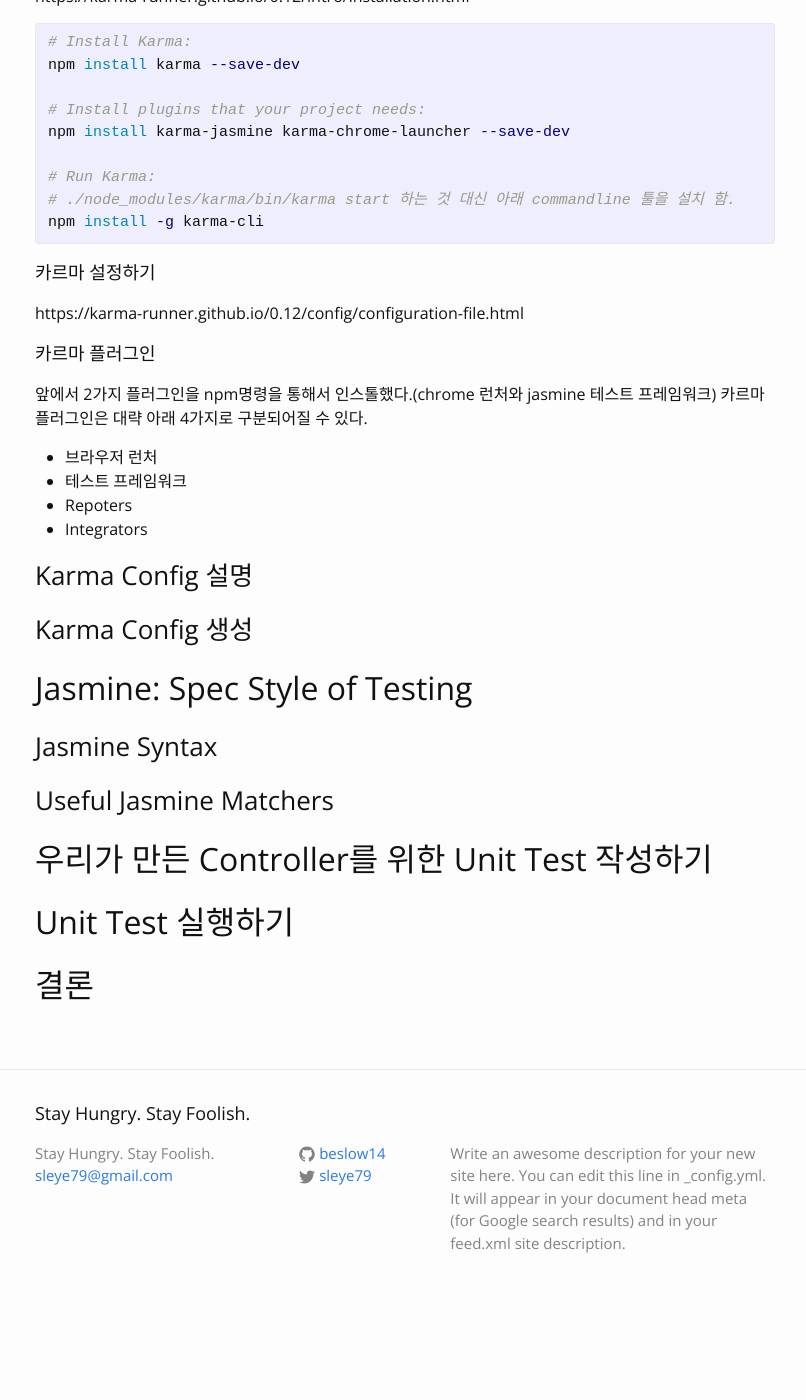
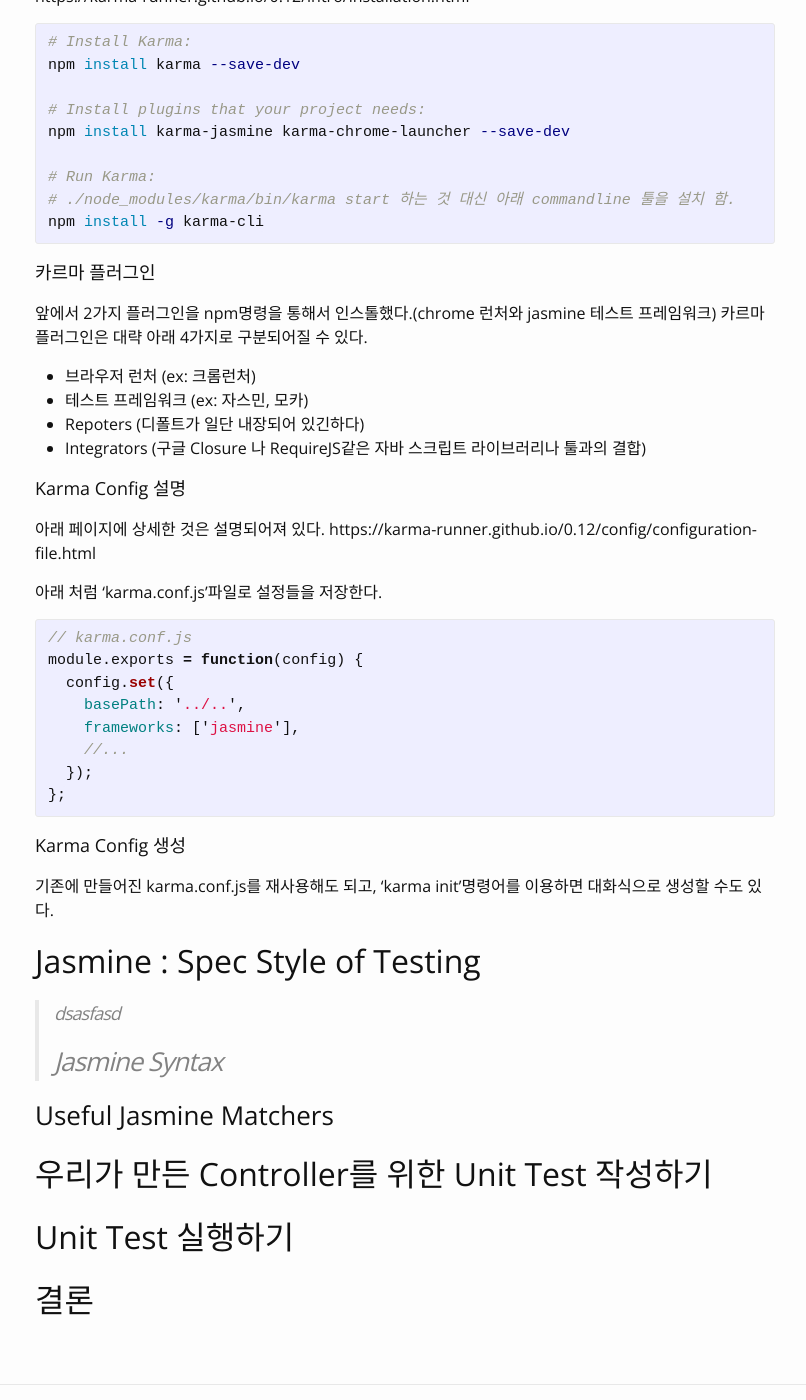
Before and after one commit to beslow14/beslow14.github.io, a Jekyll site: the page built from _posts/2015-03-28-Unit-Testing-in-AngularJS.markdown, in a window 1280 px wide and 1400 px high, scrolled down 956 px. Shown: the whole window, without its empty margins (235-1041 px from the left). Built offline with Jekyll 4.4.1, drawn with Linux system fonts in a browser that asks for light colours; before the commit the page ends 2270 px from its top, so only the background shows below that.

Commit message:
Update 2015-03-28-Unit-Testing-in-AngularJS.markdown

```diff
--- a/_posts/2015-03-28-Unit-Testing-in-AngularJS.markdown
+++ b/_posts/2015-03-28-Unit-Testing-in-AngularJS.markdown
@@ -44,26 +44,39 @@
 npm install -g karma-cli
 {% endhighlight %}
 
-#### 카르마 설정하기
-https://karma-runner.github.io/0.12/config/configuration-file.html
-
 
 #### 카르마 플러그인
 앞에서 2가지 플러그인을 npm명령을 통해서 인스톨했다.(chrome 런처와 jasmine 테스트 프레임워크)
 카르마 플러그인은 대략 아래 4가지로 구분되어질 수 있다.
 
-- 브라우저 런처
-- 테스트 프레임워크
-- Repoters
-- Integrators
+- 브라우저 런처 (ex: 크롬런처)
+- 테스트 프레임워크 (ex: 자스민, 모카)
+- Repoters (디폴트가 일단 내장되어 있긴하다)
+- Integrators (구글 Closure 나 RequireJS같은 자바 스크립트 라이브러리나 툴과의 결합)
 
 
-##Karma Config 설명
 
-##Karma Config 생성
+####Karma Config 설명
+아래 페이지에 상세한 것은 설명되어져 있다.
+https://karma-runner.github.io/0.12/config/configuration-file.html
 
-#Jasmine: Spec Style of Testing
+아래 처럼 'karma.conf.js'파일로 설정들을 저장한다.
+{% highlight javascript %}
+// karma.conf.js
+module.exports = function(config) {
+  config.set({
+    basePath: '../..',
+    frameworks: ['jasmine'],
+    //...
+  });
+};
+{% endhighlight %}
+####Karma Config 생성
+기존에 만들어진 karma.conf.js를 재사용해도 되고, 'karma init'명령어를 이용하면 대화식으로 생성할 수도 있다.
 
+
+#Jasmine : Spec Style of Testing
+> dsasfasd
 ##Jasmine Syntax
 
 ##Useful Jasmine Matchers
```
